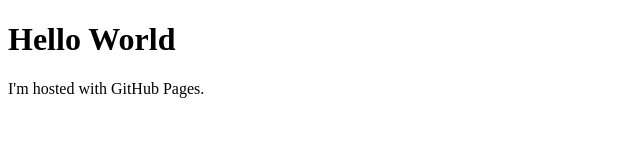
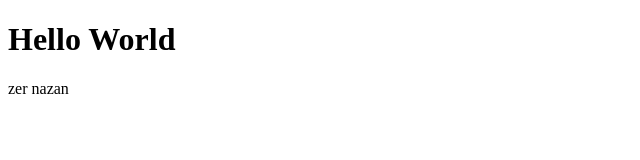
Before and after one commit to mohsenrjpsh77/task.github.io, a plain HTML site: page index.html in a window 1280 px wide. Shown: the whole page, without its empty margins (0-640 px from the left). Drawn offline with Linux system fonts and the light colour scheme.

Commit message:
Update index.html

```diff
--- a/index.html
+++ b/index.html
@@ -2,6 +2,6 @@
 <html>
 <body>
 <h1>Hello World</h1>
-<p>I'm hosted with GitHub Pages.</p>
+<p>zer nazan</p>
 </body>
 </html>
```
